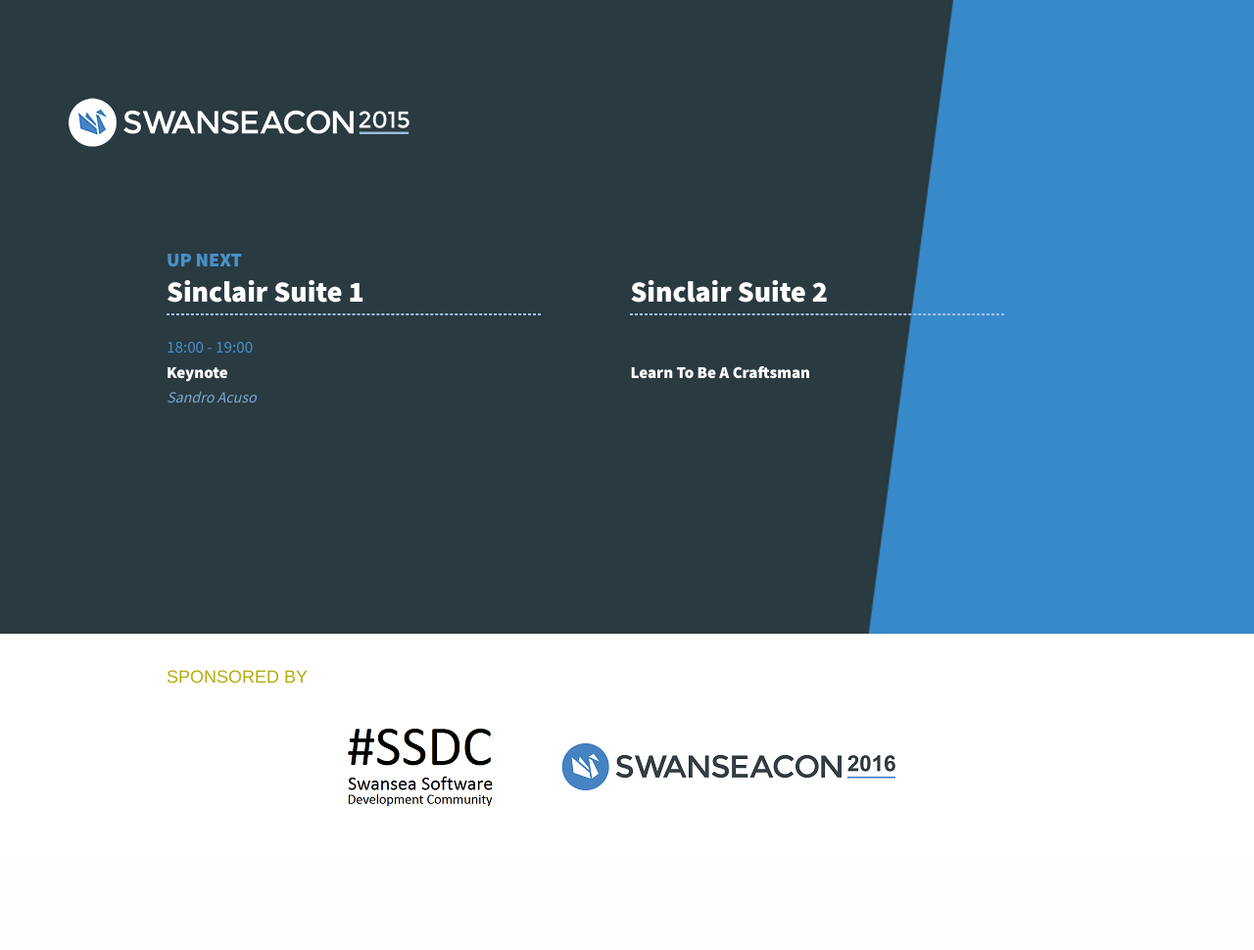
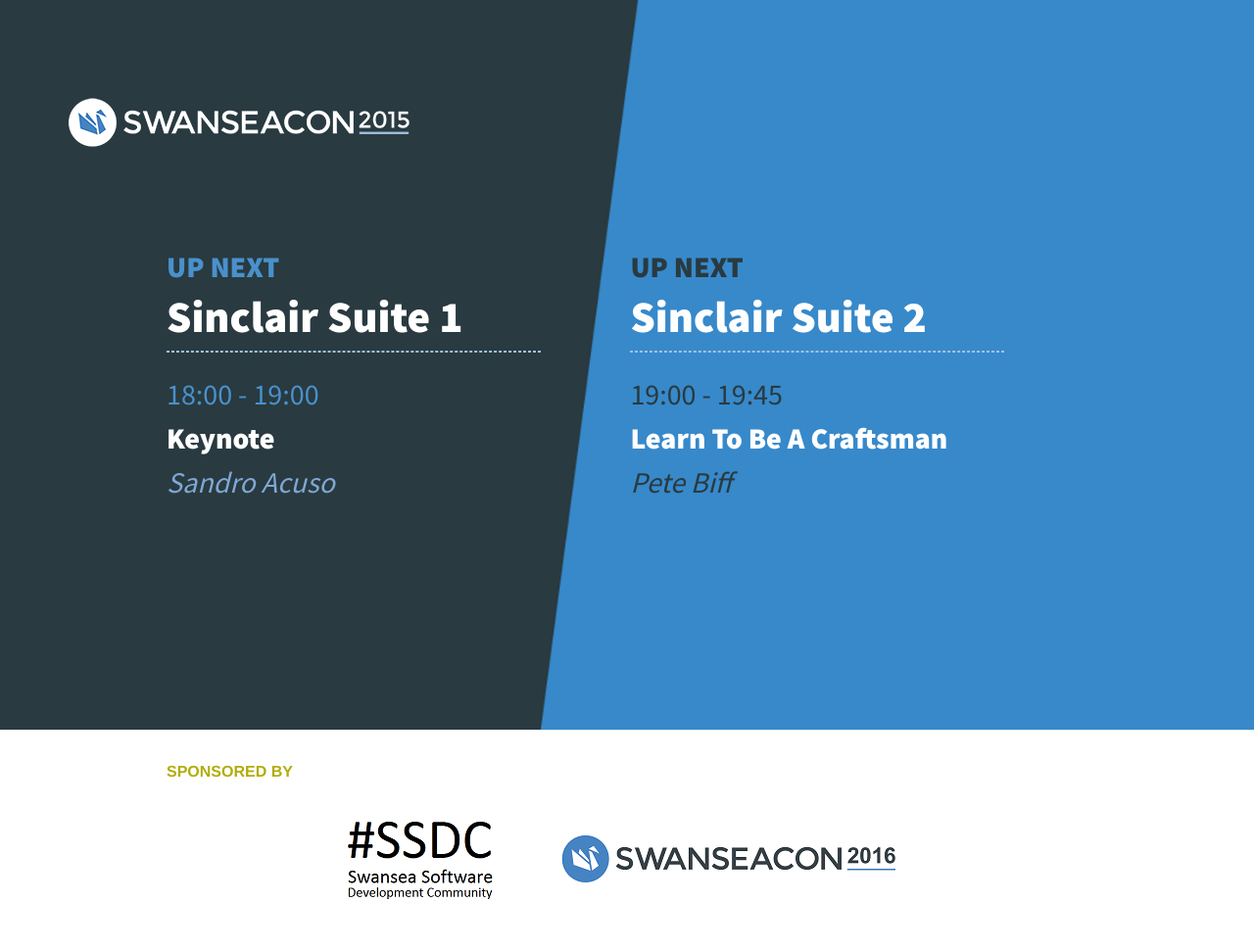
Before and after one commit to vivrichards600/eventify, a Jekyll site: the page built from index.html, in a window 1280 px wide. Shown: the whole page at 98% size. Built offline with Jekyll 4.4.1, drawn with Linux system fonts in a browser that asks for light colours; before the commit the page ends 900 px from its top, so only the background shows below that.

Commit message:
css added to position background image, correct css sizing added for fonts to resize on a users machine based on their intended size

```diff
--- a/_sass/_layout.scss
+++ b/_sass/_layout.scss
@@ -129,12 +129,12 @@
 	h2 {
 		color:#4991cc;
 		font-weight:bold;
-		font-size:20px;
+		font-size:2em;
 		font-family: 'Source Sans Pro', sans-serif;
 	}
 
 	h3 {
-		font-size:30px;
+		font-size:3em;
 		font-weight:bold;
 		color:#fff;
 		margin-top: -20px;
@@ -143,14 +143,14 @@
 
 	h4 {
 		color:#4991cc;
-		font-size:17px;
+		font-size:2em;
 		margin-bottom: 0px;
 		font-family: 'Source Sans Pro', sans-serif;
 	}
 
 	h5 {
 		color:#fff;
-		font-size:17px;
+		font-size:2em;
 		font-weight:bold;
 		text-transform: capitalize;
 		font-family: 'Source Sans Pro', sans-serif;
@@ -160,7 +160,7 @@
 	    font-style: italic;
 		color: #7FA8D4;
 		margin-top: -15px;
-		font-size: 16px;
+		font-size: 2em;
 		font-family: 'Source Sans Pro', sans-serif;
 	}
 
@@ -240,9 +240,10 @@
  */
 .page-content {
     padding: $spacing-unit 0;
-
         background: url(../img/bg.png);
 		background-repeat: no-repeat;
+		background-position: center;
+		background-size:cover;
 }
 
 .page-heading {
@@ -322,7 +323,9 @@
 */
 
 .footer-heading {
-text-transform: uppercase;
+	text-transform: uppercase;
+	font-size:1em;
+	font-weight:bold;
 }
 
 .centered-text {
--- a/index.html
+++ b/index.html
@@ -3,18 +3,21 @@
 ---
 
 <div class="home">
+<script>
+$("#sesh").load(location.href + " #sesh");
 
-<div class="footer-col-wrapper">
+</script>
+<div id="sesh" class="footer-col-wrapper">
 <!--get room one sessions -->
 {% assign counter=0 %}
 	{% for session in site.data.sessions %}
 		{% if session.roomId == 1 %}
 
-			<!-- {% capture todays_date %}{{ site.time | date: "%Y-%m-%d" }}{% endcapture %}
-			{% capture current_time %}{{ site.time | date: "%H:%M" }}{% endcapture %} -->
+			 {% capture todays_date %}{{ site.time | date: "%Y-%m-%d" }}{% endcapture %}
+			{% capture current_time %}{{ site.time | date: "%H:%M" }}{% endcapture %}
 			<!-- Setting below for debug purposes as time changes quicker than I code!! -->
-			{% capture todays_date %}{{ "2016-01-09" }}{% endcapture %}
-			{% capture current_time %}{{ "18:00" }}{% endcapture %}
+			<!--{% capture todays_date %}{{ "2016-01-09" }}{% endcapture %}
+			{% capture current_time %}{{ "18:00" }}{% endcapture %}-->
 
 			{% capture session_date %}{{session.date | date: "%Y-%m-%d" }}{% endcapture %}
 			{% capture session_time %}{{session.date | date: "%H:%M" }}{% endcapture %}
```
